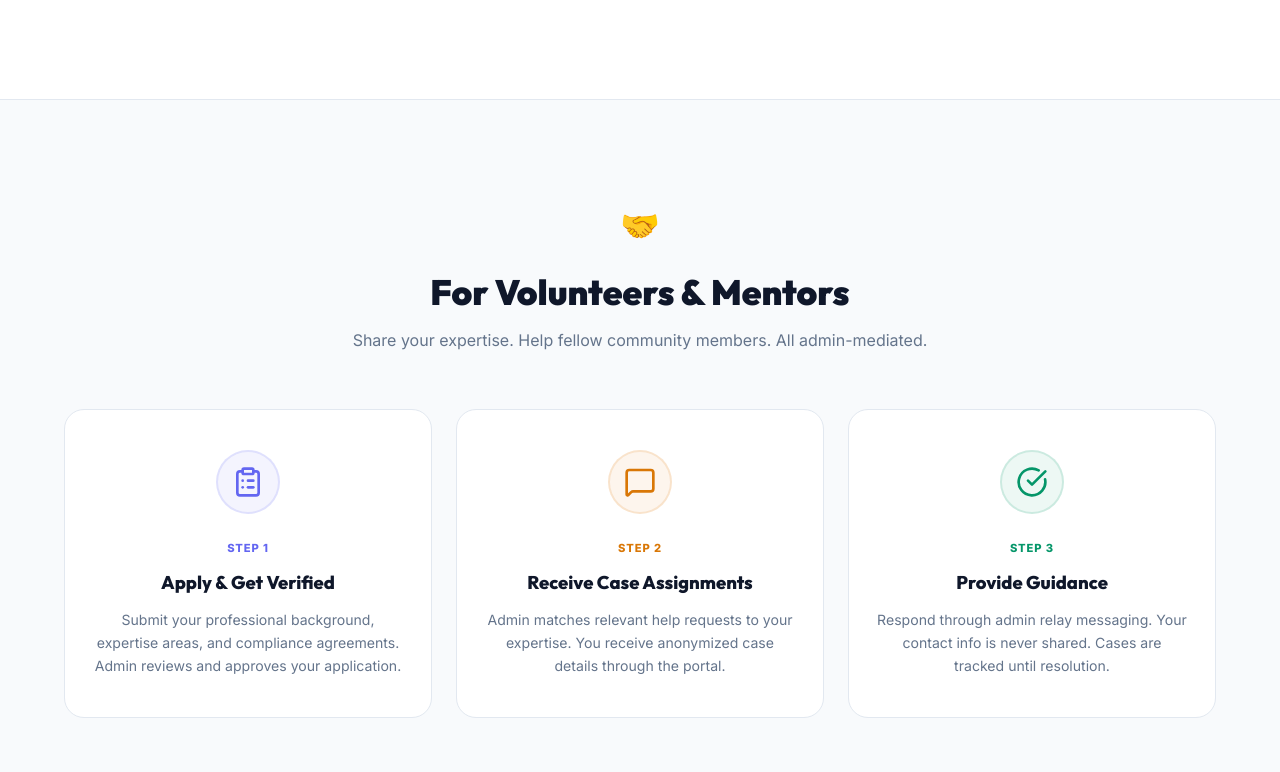
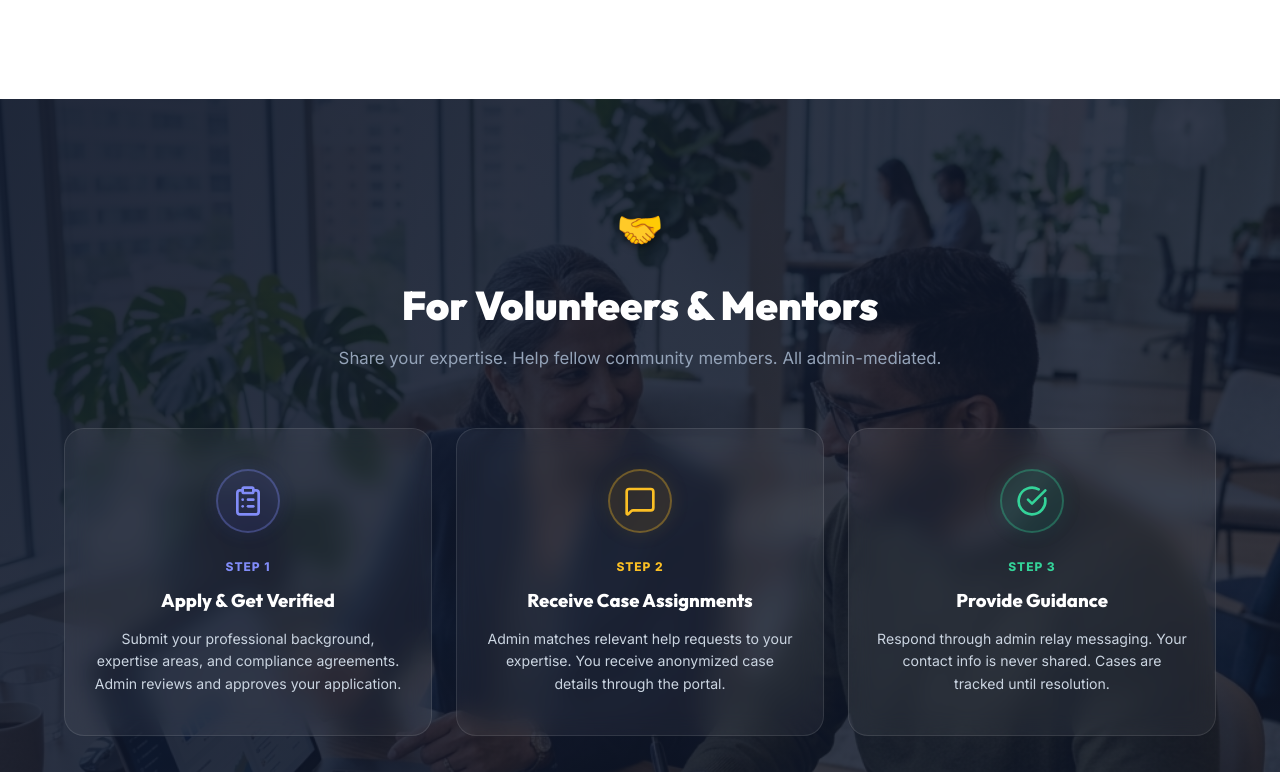
Before and after one commit to uditguptaca/professionalsclub, a Next.js app: page /how-it-works in a window 1280 px wide. Shown: the part 1688-2460 px from the top of the page. Built offline with nearby package versions, Linux system fonts and the light colour scheme.

Commit message:
Enhance How It Works page volunteer section with image background

```diff
--- a/src/app/how-it-works/page.tsx
+++ b/src/app/how-it-works/page.tsx
@@ -63,27 +63,31 @@ export default function HowItWorksPage() {
       </section>
 
       {/* For Volunteers */}
-      <section style={{ padding: '100px 0', background: '#f8fafc', borderTop: '1px solid #e2e8f0' }}>
-        <div className="container" style={{ maxWidth: 1200 }}>
+      <section style={{ position: 'relative', padding: '100px 0', overflow: 'hidden' }}>
+        <div style={{ position: 'absolute', inset: 0 }}>
+          <Image src="/career-mentorship.png" alt="Volunteer Mentorship" fill style={{ objectFit: 'cover' }} />
+          <div style={{ position: 'absolute', inset: 0, background: 'linear-gradient(135deg, rgba(15,23,42,0.92), rgba(15,23,42,0.8))' }} />
+        </div>
+        <div className="container" style={{ position: 'relative', zIndex: 10, maxWidth: 1200 }}>
           <div style={{ textAlign: 'center', marginBottom: 56 }}>
-            <span style={{ fontSize: '2rem' }}>🤝</span>
-            <h2 style={{ fontSize: '2.2rem', fontWeight: 900, fontFamily: 'var(--font-display)', marginBottom: 8, marginTop: 12 }}>For Volunteers & Mentors</h2>
-            <p style={{ color: '#64748b', fontSize: '1rem' }}>Share your expertise. Help fellow community members. All admin-mediated.</p>
+            <span style={{ fontSize: '2.4rem', filter: 'drop-shadow(0 2px 4px rgba(0,0,0,0.5))' }}>🤝</span>
+            <h2 style={{ fontSize: '2.5rem', fontWeight: 900, fontFamily: 'var(--font-display)', marginBottom: 8, marginTop: 12, color: 'white' }}>For Volunteers & Mentors</h2>
+            <p style={{ color: '#94a3b8', fontSize: '1.05rem' }}>Share your expertise. Help fellow community members. All admin-mediated.</p>
           </div>
 
           <div style={{ display: 'grid', gridTemplateColumns: 'repeat(3, 1fr)', gap: 24 }}>
             {[
-              { step: 1, icon: <ClipboardList size={32} />, title: 'Apply & Get Verified', desc: 'Submit your professional background, expertise areas, and compliance agreements. Admin reviews and approves your application.', color: '#6366f1' },
-              { step: 2, icon: <MessageSquare size={32} />, title: 'Receive Case Assignments', desc: 'Admin matches relevant help requests to your expertise. You receive anonymized case details through the portal.', color: '#d97706' },
-              { step: 3, icon: <CheckCircle size={32} />, title: 'Provide Guidance', desc: 'Respond through admin relay messaging. Your contact info is never shared. Cases are tracked until resolution.', color: '#059669' },
+              { step: 1, icon: <ClipboardList size={32} />, title: 'Apply & Get Verified', desc: 'Submit your professional background, expertise areas, and compliance agreements. Admin reviews and approves your application.', color: '#818cf8', bg: 'rgba(99,102,241,0.1)' },
+              { step: 2, icon: <MessageSquare size={32} />, title: 'Receive Case Assignments', desc: 'Admin matches relevant help requests to your expertise. You receive anonymized case details through the portal.', color: '#fbbf24', bg: 'rgba(245,158,11,0.1)' },
+              { step: 3, icon: <CheckCircle size={32} />, title: 'Provide Guidance', desc: 'Respond through admin relay messaging. Your contact info is never shared. Cases are tracked until resolution.', color: '#34d399', bg: 'rgba(16,185,129,0.1)' },
             ].map(item => (
-              <div key={item.step} style={{ textAlign: 'center', padding: '40px 28px', borderRadius: 20, background: 'white', border: '1px solid #e2e8f0' }}>
-                <div style={{ width: 64, height: 64, borderRadius: '50%', background: `${item.color}12`, border: `2px solid ${item.color}25`, display: 'flex', alignItems: 'center', justifyContent: 'center', color: item.color, margin: '0 auto 20px' }}>
+              <div key={item.step} style={{ textAlign: 'center', padding: '40px 28px', borderRadius: 20, background: 'rgba(255,255,255,0.05)', border: '1px solid rgba(255,255,255,0.1)', backdropFilter: 'blur(12px)', transition: 'transform 0.2s', cursor: 'pointer' }} className="hover:-translate-y-1 hover:shadow-lg">
+                <div style={{ width: 64, height: 64, borderRadius: '50%', background: item.bg, border: `2px solid ${item.color}50`, display: 'flex', alignItems: 'center', justifyContent: 'center', color: item.color, margin: '0 auto 20px', boxShadow: `0 0 20px ${item.bg}` }}>
                   {item.icon}
                 </div>
-                <span style={{ fontSize: '0.7rem', fontWeight: 800, color: item.color, letterSpacing: '0.08em' }}>STEP {item.step}</span>
-                <h3 style={{ fontWeight: 800, fontSize: '1.15rem', margin: '8px 0 12px', fontFamily: 'var(--font-display)' }}>{item.title}</h3>
-                <p style={{ fontSize: '0.88rem', color: '#64748b', lineHeight: 1.6 }}>{item.desc}</p>
+                <span style={{ fontSize: '0.75rem', fontWeight: 800, color: item.color, letterSpacing: '0.08em' }}>STEP {item.step}</span>
+                <h3 style={{ fontWeight: 800, fontSize: '1.15rem', margin: '8px 0 12px', fontFamily: 'var(--font-display)', color: 'white' }}>{item.title}</h3>
+                <p style={{ fontSize: '0.88rem', color: '#cbd5e1', lineHeight: 1.6 }}>{item.desc}</p>
               </div>
             ))}
           </div>
```
